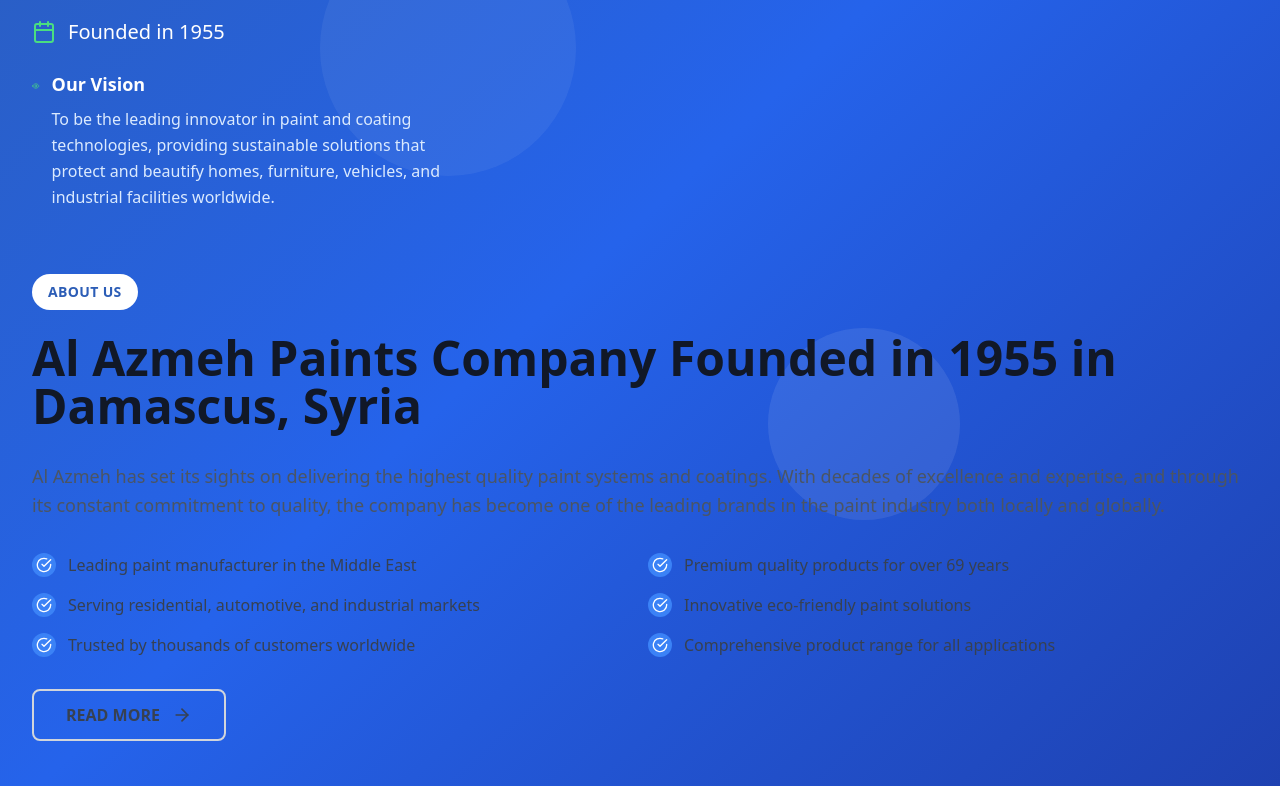
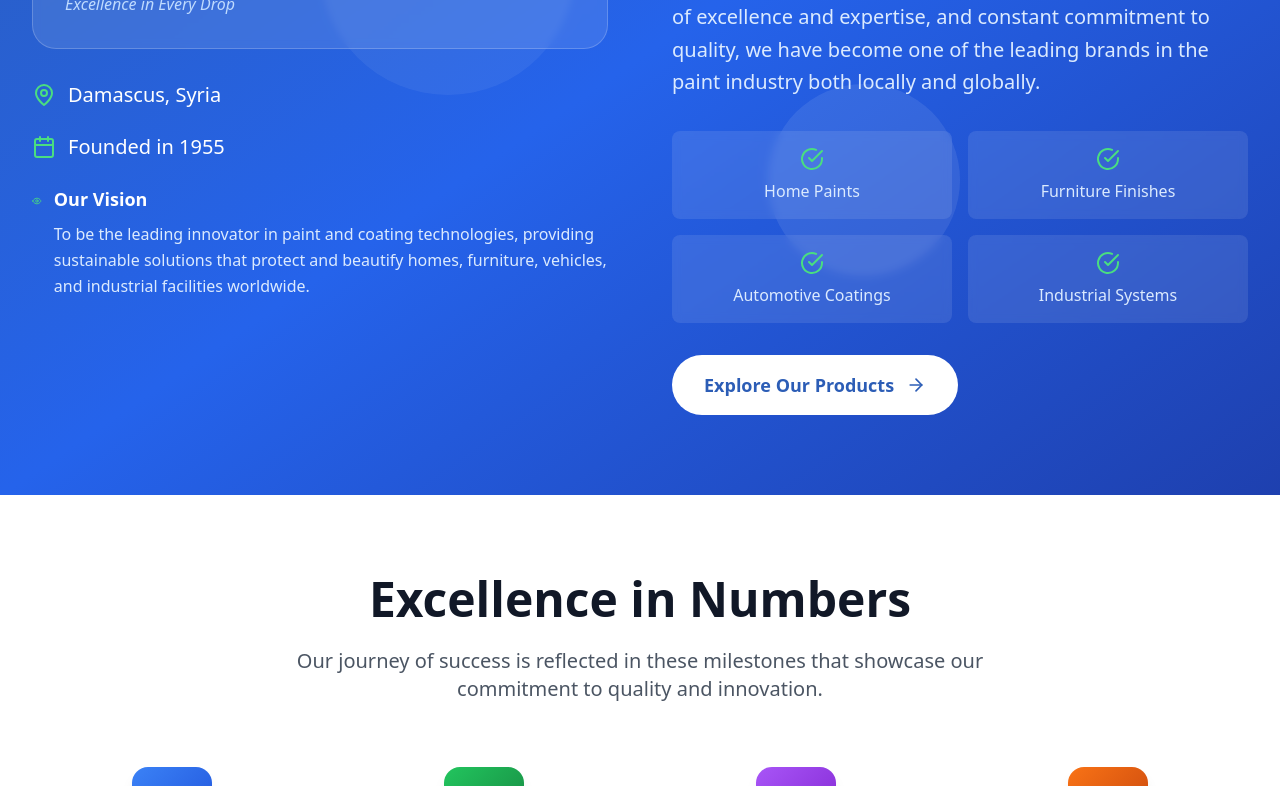
Before and after one commit to AzmehAh/azmeh-web, a React (Vite) app: page /about in a window 1280 px wide. Shown: the part 460-1246 px from the top of the page. Built offline with nearby package versions, Linux system fonts and the light colour scheme.

Commit message:
Updated index.css

```diff
--- a/src/components/About.tsx
+++ b/src/components/About.tsx
@@ -1,6 +1,7 @@
 import React, { useState, useEffect } from 'react';
 import { motion, useInView } from 'framer-motion';
 import { useRef } from 'react';
+import { FaBolt, FaGlobe, FaTools, FaUsers, FaChartLine, FaCogs } from "react-icons/fa";
 import {
   MapPin,
   Calendar,
@@ -35,16 +36,6 @@
   const currentYear = new Date().getFullYear();
   const yearsOfExperience = currentYear - 1955;
 
-  // Company achievements
-  const achievements = [
-    "Leading paint manufacturer in the Middle East",
-    "Premium quality products for over 69 years",
-    "Serving residential, automotive, and industrial markets",
-    "Innovative eco-friendly paint solutions",
-    "Trusted by thousands of customers worldwide",
-    "Comprehensive product range for all applications"
-  ];
-
   // Animated counters
   useEffect(() => {
     if (isStatsInView) {
@@ -71,25 +62,25 @@
 
   const companyValues = [
     {
-      icon: Shield,
+      icon: FaCogs,
       title: 'Quality Excellence',
       description: 'Unwavering commitment to delivering the highest quality paint systems across all product lines.',
       color: 'from-blue-500 to-blue-700'
     },
     {
-      icon: Lightbulb,
+      icon: FaChartLine,
       title: 'Innovation',
       description: 'Continuous research and development to create cutting-edge coating technologies and solutions.',
       color: 'from-yellow-400 to-yellow-600'
     },
     {
-      icon: Globe,
+      icon: FaUsers,
       title: 'Social Responsibility',
       description: 'Environmental stewardship through eco-friendly formulations and sustainable business practices.',
       color: 'from-green-500 to-green-700'
     },
     {
-      icon: Users,
+      icon: FaTools,
       title: 'Employee Growth',
       description: 'Investing in our team through continuous training, development, and career advancement opportunities.',
       color: 'from-purple-500 to-purple-700'
@@ -200,57 +191,49 @@
             {/* Right Side - Company Description */}
             <motion.div
               initial={{ opacity: 0, x: 50 }}
-  whileInView={{ opacity: 1, x: 0 }}
+              animate={{ opacity: 1, x: 0 }}
               transition={{ duration: 0.8, delay: 0.2 }}
-  className="lg:col-span-6 flex flex-col justify-center"
             >
-  {/* About Us Label */}
-  <span className="self-start inline-block px-4 py-2 bg-white text-[#2C5DB6] rounded-full text-sm font-semibold uppercase tracking-wide mb-6">
+              <span className="inline-block px-4 py-2 bg-green-500 text-white rounded-full text-sm font-semibold tracking-wide uppercase mb-6">
                 About Us
               </span>
 
-  {/* Main Heading */}
-  <h2 className="text-4xl md:text-5xl font-semibold text-gray-900 mb-8 leading-tight">
+              <h1 className="text-4xl md:text-5xl font-bold mb-8 leading-tight">
                 Al Azmeh Paints Company Founded in 1955 in Damascus, Syria
-  </h2>
+              </h1>
 
-  {/* Description */}
-  <p className="text-lg text-gray-600 mb-8 leading-relaxed">
-    Al Azmeh has set its sights on delivering the highest quality paint systems and coatings.
-    With decades of excellence and expertise, and through its constant commitment to quality,
-    the company has become one of the leading brands in the paint industry both locally and globally.
+              <p className="text-xl text-blue-100 mb-8 leading-relaxed">
+                Al Azmeh produces all types of high-quality paints for homes, furniture, cars, and
+                industrial applications. Through decades of excellence and expertise, and constant
+                commitment to quality, we have become one of the leading brands in the paint industry
+                both locally and globally.
               </p>
 
-  {/* Achievements Grid */}
-  <div className="grid grid-cols-1 md:grid-cols-2 gap-4 mb-8">
-    {achievements.map((achievement, index) => (
+              {/* Product Categories */}
+              <div className="grid grid-cols-2 gap-4 mb-8">
+                {['Home Paints', 'Furniture Finishes', 'Automotive Coatings', 'Industrial Systems'].map((category, index) => (
                   <motion.div
                     key={index}
                     initial={{ opacity: 0, y: 20 }}
-        whileInView={{ opacity: 1, y: 0 }}
-        transition={{ duration: 0.5, delay: index * 0.1 }}
-        className="flex items-center space-x-3 group"
+                    animate={{ opacity: 1, y: 0 }}
+                    transition={{ delay: 0.5 + index * 0.1 }}
+                    className="bg-white/10 backdrop-blur-sm rounded-lg p-4 text-center hover:bg-white/20 transition-colors duration-300"
                   >
-        <div className="flex-shrink-0 w-6 h-6 bg-blue-500 text-white rounded-full flex items-center justify-center group-hover:scale-110 transition-transform duration-200">
-          <CheckCircle className="w-4 h-4" />
-        </div>
-        <span className="text-gray-700 font-medium">{achievement}</span>
+                    <CheckCircle className="w-6 h-6 text-green-400 mx-auto mb-2" />
+                    <span className="text-blue-100 font-medium">{category}</span>
                   </motion.div>
                 ))}
               </div>
 
-  {/* Read More Button */}
               <motion.button
-    onClick={() => navigate('/about')}
-    whileHover={{ scale: 1.02 }}
-    whileTap={{ scale: 0.98 }}
-    className="self-start group inline-flex items-center space-x-3 px-8 py-3 border-2 border-gray-300 text-gray-700 font-semibold rounded-lg hover:border-[#2C5DB6] hover:text-[#2C5DB6] transition-all duration-300"
+                whileHover={{ scale: 1.05 }}
+                whileTap={{ scale: 0.95 }}
+                className="group bg-white text-[#2C5DB6] px-8 py-4 rounded-full font-bold text-lg hover:shadow-2xl transition-all duration-300 flex items-center space-x-3"
               >
-    <span>READ MORE</span>
+                <span>Explore Our Products</span>
                 <ArrowRight className="w-5 h-5 group-hover:translate-x-1 transition-transform" />
               </motion.button>
             </motion.div>
-
           </div>
         </div>
       </section>
@@ -424,6 +407,7 @@
            Driving innovation and excellence in every aspect of our business to shape the future of the paint industry.
           </p>
         </motion.div>
+
         <div className="grid grid-cols-1 md:grid-cols-2 gap-8">
           {goals.map((goal, index) => (
             <motion.div
@@ -431,28 +415,21 @@
               initial={{ opacity: 0, y: 30 }}
               whileInView={{ opacity: 1, y: 0 }}
               transition={{ duration: 0.6, delay: index * 0.1 }}
-      className="card-hover group bg-white rounded-2xl shadow-lg hover:shadow-2xl transition-all duration-500 overflow-hidden"
+              className="group bg-white rounded-2xl shadow-lg hover:shadow-2xl transition-all duration-500 overflow-hidden"
             >
-      {/* الخط العلوي الأزرق لكل كارد */}
-      <div className="card-top-line w-full bg-gray-200"></div>
-
+              <div className={`h-2 bg-gradient-to-r ${goal.gradient}`}></div>
               <div className="p-8">
-        {/* أيقونة + عنوان */}
-        <div className="flex items-center gap-4 mb-4">
                 <div
-            className="w-16 h-16 rounded-2xl flex items-center justify-center transition-transform duration-300"
+                  className={`w-16 h-16 rounded-2xl bg-gradient-to-br ${goal.gradient} flex items-center justify-center mb-6 group-hover:scale-110 transition-transform duration-300`}
                 >
-            <goal.icon className="w-8 h-8 text-[#0055A3]" />
+                  <goal.icon className="w-8 h-8 text-white" />
                 </div>
-          <h3 className="text-2xl font-bold text-gray-900">{goal.title}</h3>
-        </div>
-
+                <h3 className="text-2xl font-bold text-gray-900 mb-4">{goal.title}</h3>
                 <p className="text-gray-600 leading-relaxed">{goal.description}</p>
               </div>
             </motion.div>
           ))}
         </div>
-
       </div>
     </section>
 
@@ -480,20 +457,15 @@
                 initial={{ opacity: 0, y: 30 }}
                 whileInView={{ opacity: 1, y: 0 }}
                 transition={{ duration: 0.6, delay: index * 0.1 }}
-                className="group bg-white  shadow-lg hover:shadow-2xl transition-all duration-500 p-8 border border-gray-100 hover:border-[#0055A3]/20"
+                className="group bg-white rounded-2xl shadow-lg hover:shadow-2xl transition-all duration-500 p-8 border border-gray-100 hover:border-[#2C5DB6]/20"
               >
-            <div className="flex flex-col items-start gap-2">
-  <div className="flex items-center gap-3">
-    <div
-      className={`w-16 h-16  flex items-center justify-center   transition-all duration-300`}
-    >
-      <value.icon className="w-8 h-8 group-hover:text-[#0055A3] text-gray-600" />
+                <div className="text-center">
+                  <div className={`w-20 h-20 mx-auto rounded-2xl bg-gradient-to-br ${value.color} flex items-center justify-center mb-6 group-hover:scale-110 group-hover:rotate-6 transition-all duration-300`}>
+                    <value.icon className="w-10 h-10 text-white" />
                   </div>
-    <h3 className="text-xl font-bold group-hover:text-[#0055A3] text-gray-900">{value.title}</h3>
-  </div>
+                  <h3 className="text-xl font-bold text-gray-900 mb-4">{value.title}</h3>
                   <p className="text-gray-600 leading-relaxed">{value.description}</p>
                 </div>
-
               </motion.div>
             ))}
           </div>
--- a/src/index.css
+++ b/src/index.css
@@ -121,23 +121,3 @@
   -webkit-box-orient: vertical;
   overflow: hidden;
 }
-.card-top-line {
-  position: relative;
-  height: 8px;
-  overflow: hidden;
-}
-
-.card-top-line::after {
-  content: '';
-  position: absolute;
-  left: 0;
-  bottom: 0;
-  width: 0;
-  height: 100%;
-  background-color: #0055A3; /* الأزرق الموحد لكل الكروت */
-  transition: width 0.4s ease;
-}
-
-.card-hover:hover .card-top-line::after {
-  width: 100%;
-}
```
Lines whose indentation alone changed are shown as unchanged.
